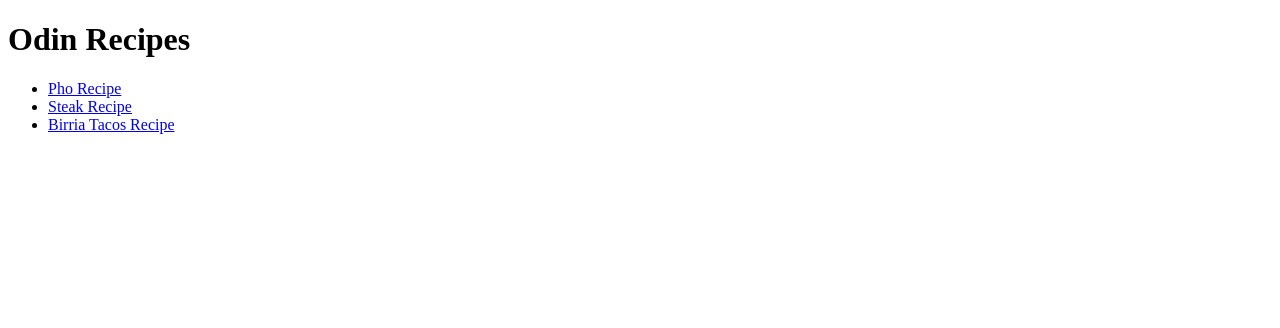
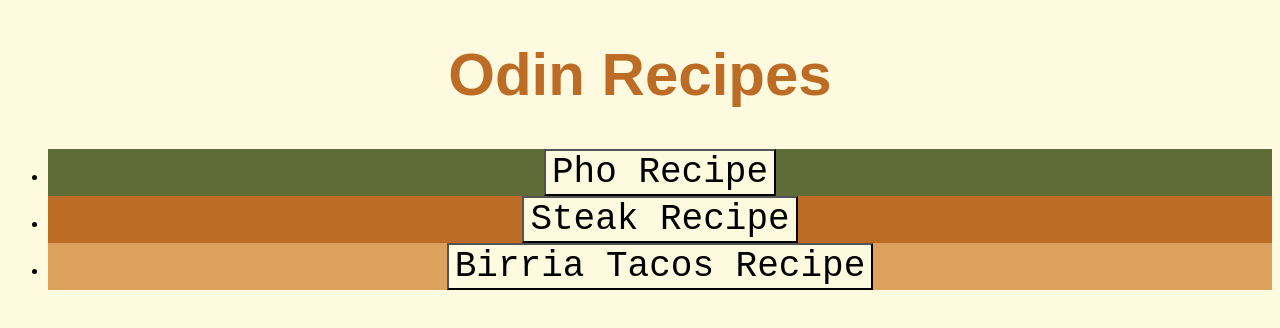
Before and after one commit to brianchei/odin-recipes, a plain HTML site: page index.html in a window 1280 px wide. Drawn offline with Linux system fonts and the light colour scheme.

Commit message:
feat: style all pages, add font/button/colors
Make easier to distinguish parts of page/s. Add and link CSS to pages.
Increase readability, navigability, & aesthetics.

```diff
--- a/index.html
+++ b/index.html
@@ -4,13 +4,21 @@
     <meta charset="UTF-8">
     <meta name="viewport" content="width=device-width, initial-scale=1.0">
     <title>Homepage</title>
+    <link rel="stylesheet" href="style.css">
 </head>
 <body>
     <h1>Odin Recipes</h1>
     <ul>
-        <li><a href="./recipes/pho.html">Pho Recipe</a></li>
-        <li><a href="./recipes/steak.html">Steak Recipe</a></li>
-        <li><a href="./recipes/birria-tacos.html">Birria Tacos Recipe</a></li>
+        <li class="recipe pho">
+            <a href="./recipes/pho.html">
+            <button>Pho Recipe</button>
+        </a></li>
+        <li class="recipe steak"><a href="./recipes/steak.html">
+            <button>Steak Recipe</button>
+        </a></li>
+        <li class="recipe birria"><a href="./recipes/birria-tacos.html">
+            <button>Birria Tacos Recipe</button>
+        </a></li>
     </ul>
 </body>
 </html>
--- /dev/null
+++ b/style.css
@@ -0,0 +1,49 @@
+body {
+    background-color: #FEFAE0;
+}
+
+h1 {
+    font-family: "Brush Script MT", sans-serif;
+    color: #BC6C25;
+    font-size: 60px;
+    text-align: center;
+}
+
+button {
+    background-color: #FEFAE0;
+    color: #000000;
+    font-family: "Courier New", sans-serif;
+    font-weight: lighter;
+    font-size: 36px;
+}
+
+.pho {
+    background-color: #606C38;
+    text-align: center;
+}
+
+.steak {
+    background-color: #BC6C25;
+    text-align: center;
+}
+
+.birria {
+    background-color: #DDA15E;
+    text-align: center;
+}
+
+img {
+    height: auto;
+    width: 300px;
+    text-align: center;
+    display: block;
+    margin-left: auto;
+    margin-right: auto;
+    width: 30%;
+}
+
+p,
+li {
+    font-family: Arial, sans-serif;
+    font-size: medium;
+}
```
Also changed, not shown: recipes/birria-tacos.html (+4 -1 lines), recipes/pho.html (+4 -1 lines), recipes/steak.html (+4 -1 lines).
